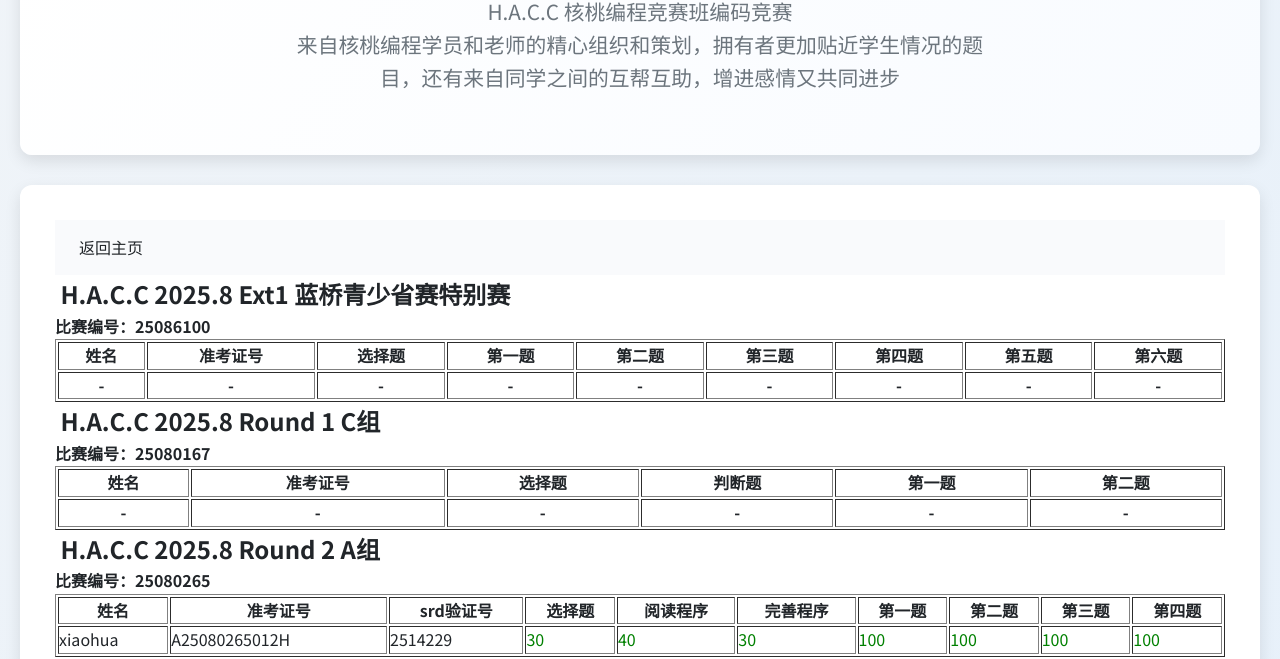
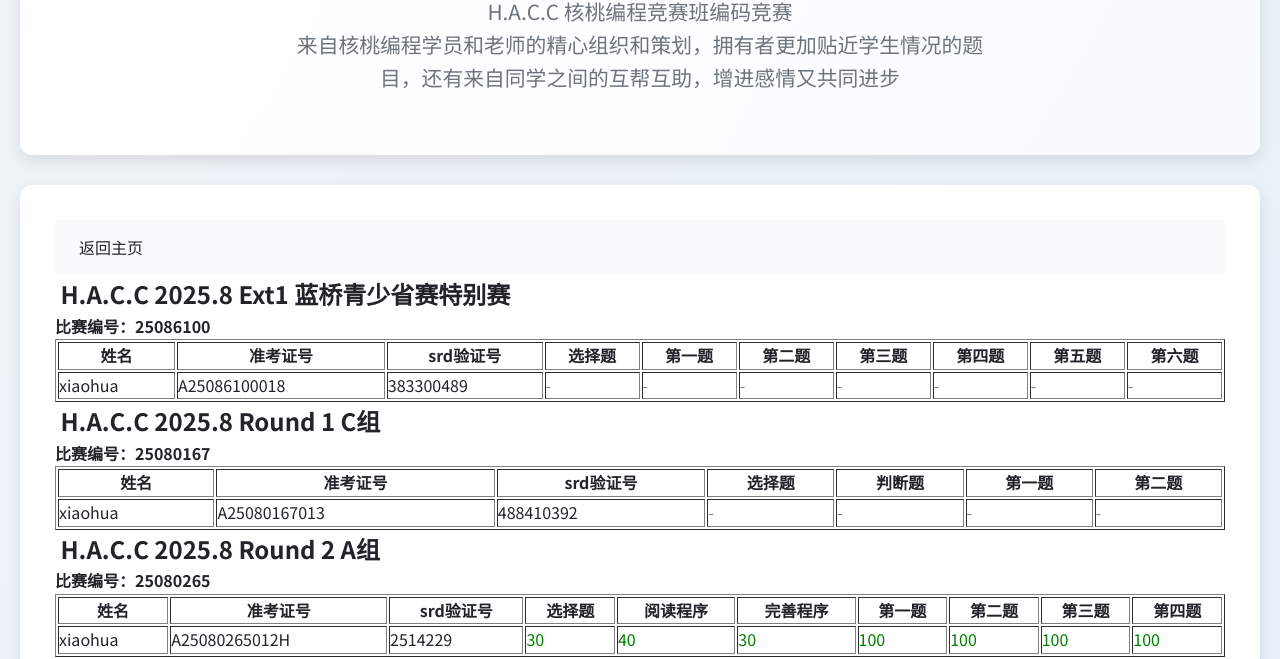
Before and after one commit to haccsite/haccsite.github.io, a plain HTML site: page rank.html in a window 1280 px wide. Shown: the part 154-813 px from the top of the page. Drawn offline with Linux system fonts and the light colour scheme.

Commit message:
Update rank.html

```diff
--- a/rank.html
+++ b/rank.html
@@ -257,6 +257,7 @@
                             <tr>
                                 <th>姓名</th>
                                 <th>准考证号</th>
+                                <th>srd验证号</th>
                                 <th>选择题</th>
                                 <th>第一题</th>
                                 <th>第二题</th>
@@ -268,15 +269,16 @@
                         </thead>
                         <tbody>
                             <tr>
-                                <th>-</th>
-                                <th>-</th>
-                                <th>-</th>
-                                <th>-</th>
-                                <th>-</th>
-                                <th>-</th>
-                                <th>-</th>
-                                <th>-</th>
-                                <th>-</th>
+                                <td>xiaohua</td>
+                                <td>A25086100018</td>
+                                <td>383300489</td>
+                                <td style="color: gray">-</td>
+                                <td style="color: gray">-</td>
+                                <td style="color: gray">-</td>
+                                <td style="color: gray">-</td>
+                                <td style="color: gray">-</td>
+                                <td style="color: gray">-</td>
+                                <td style="color: gray">-</td>
                             </tr>
                         </tbody>
                     </table>
@@ -290,6 +292,7 @@
                             <tr>
                                 <th>姓名</th>
                                 <th>准考证号</th>
+                                <th>srd验证号</th>
                                 <th>选择题</th>
                                 <th>判断题</th>
                                 <th>第一题</th>
@@ -298,12 +301,13 @@
                         </thead>
                         <tbody>
                             <tr>
-                                <th>-</th>
-                                <th>-</th>
-                                <th>-</th>
-                                <th>-</th>
-                                <th>-</th>
-                                <th>-</th>
+                                <td>xiaohua</td>
+                                <td>A25080167013</td>
+                                <td>488410392</td>
+                                <td style="color: gray">-</td>
+                                <td style="color: gray">-</td>
+                                <td style="color: gray">-</td>
+                                <td style="color: gray">-</td>
                             </tr>
                         </tbody>
                     </table>
```
